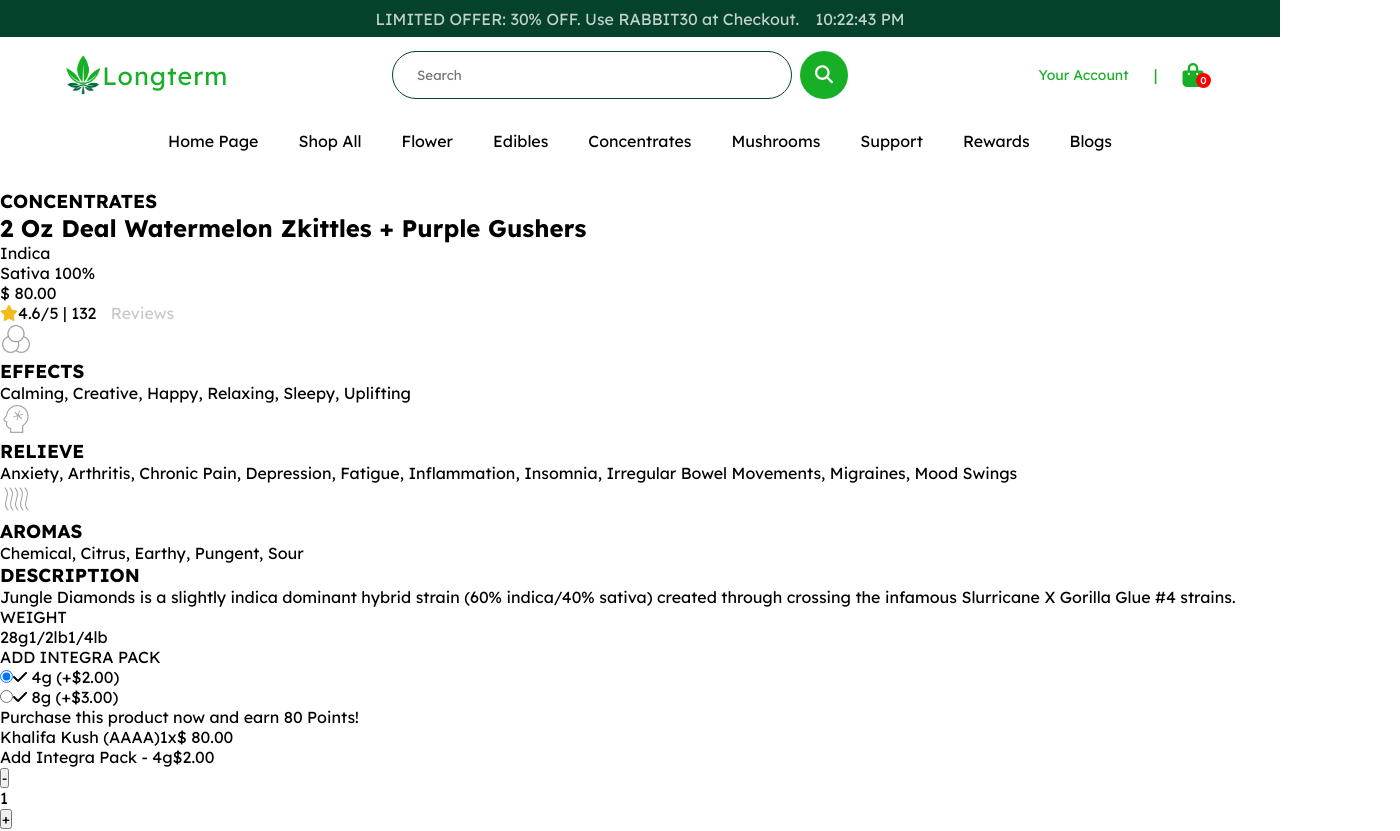
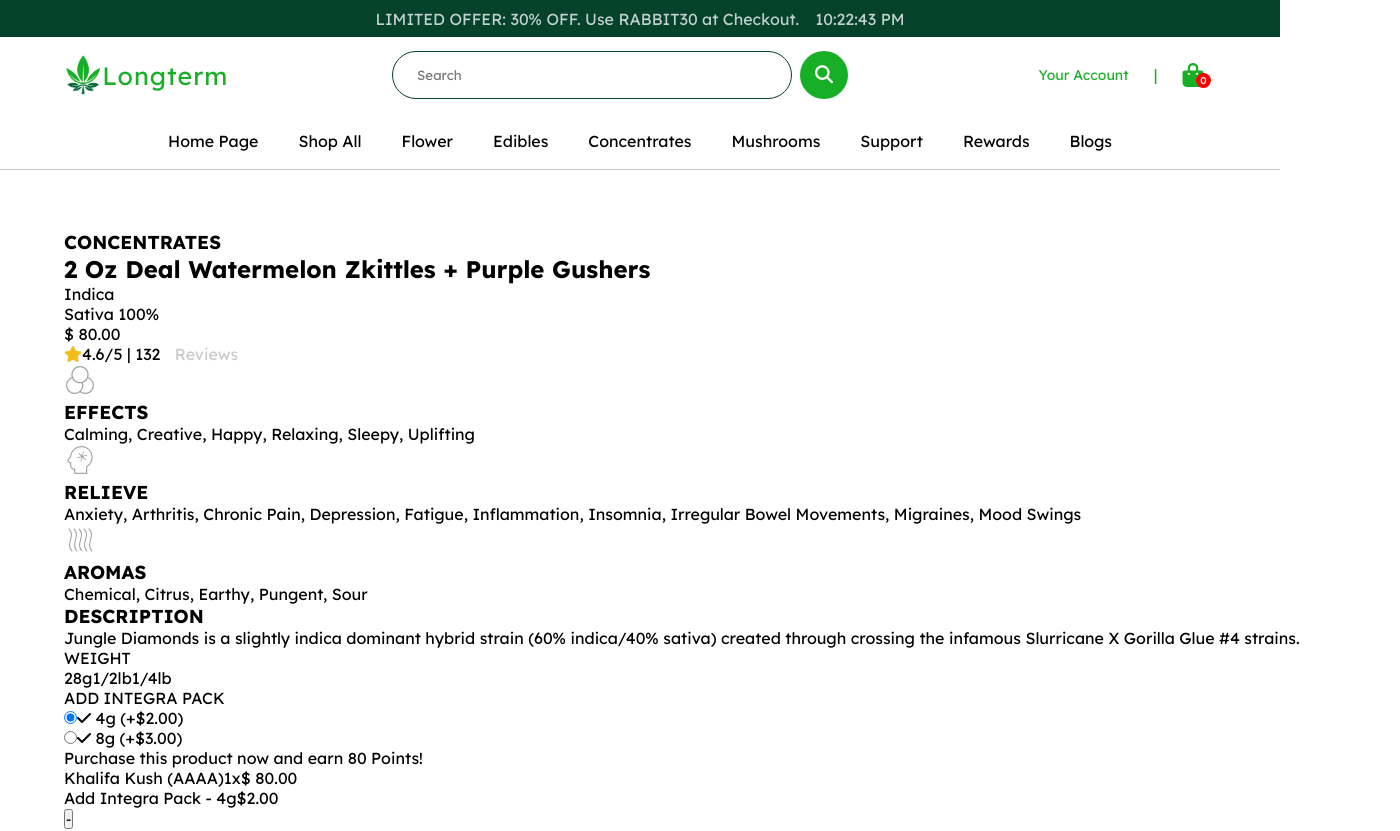
Before and after one commit to thuandiep1707/snake-jade, a React (Vite) app: page /productpage/1 in a window 1280 px wide. Shown: the top 831 px of the page, 1400 px wide, since content can reach past the window. Built offline with nearby package versions, Linux system fonts and the light colour scheme.

Commit message:
Update productpage.scss

```diff
--- a/src/layouts/productpage/productpage.scss
+++ b/src/layouts/productpage/productpage.scss
@@ -0,0 +1,10 @@
+.productpage{
+    width: 100%;
+    min-height: 100vh;
+    border-top: 1px #c8c8c8 solid;
+    &_detail{
+        width: 1400px;
+        margin: 0 auto;
+        padding: 40px 64px 336px;
+    }
+}
```
